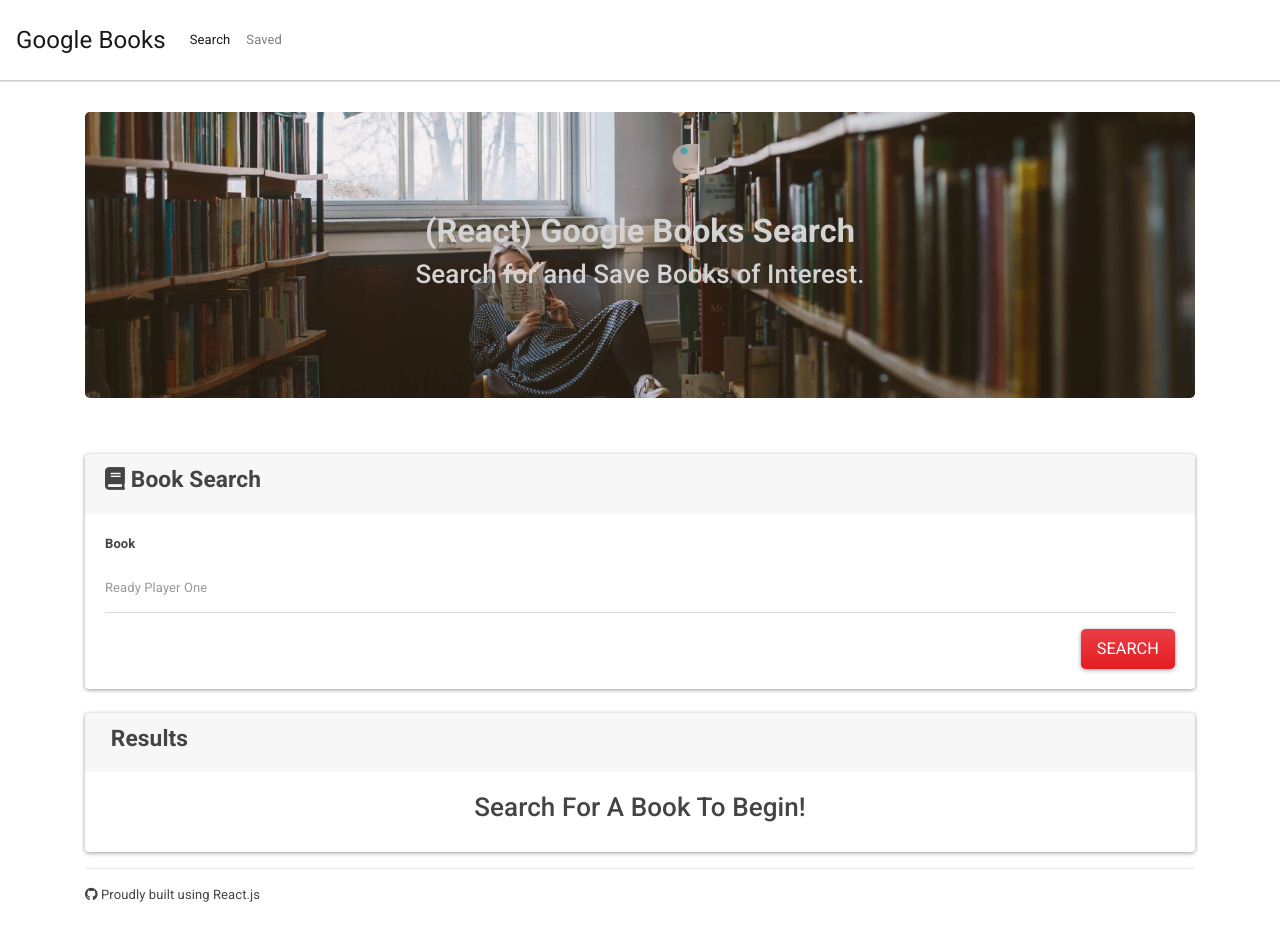
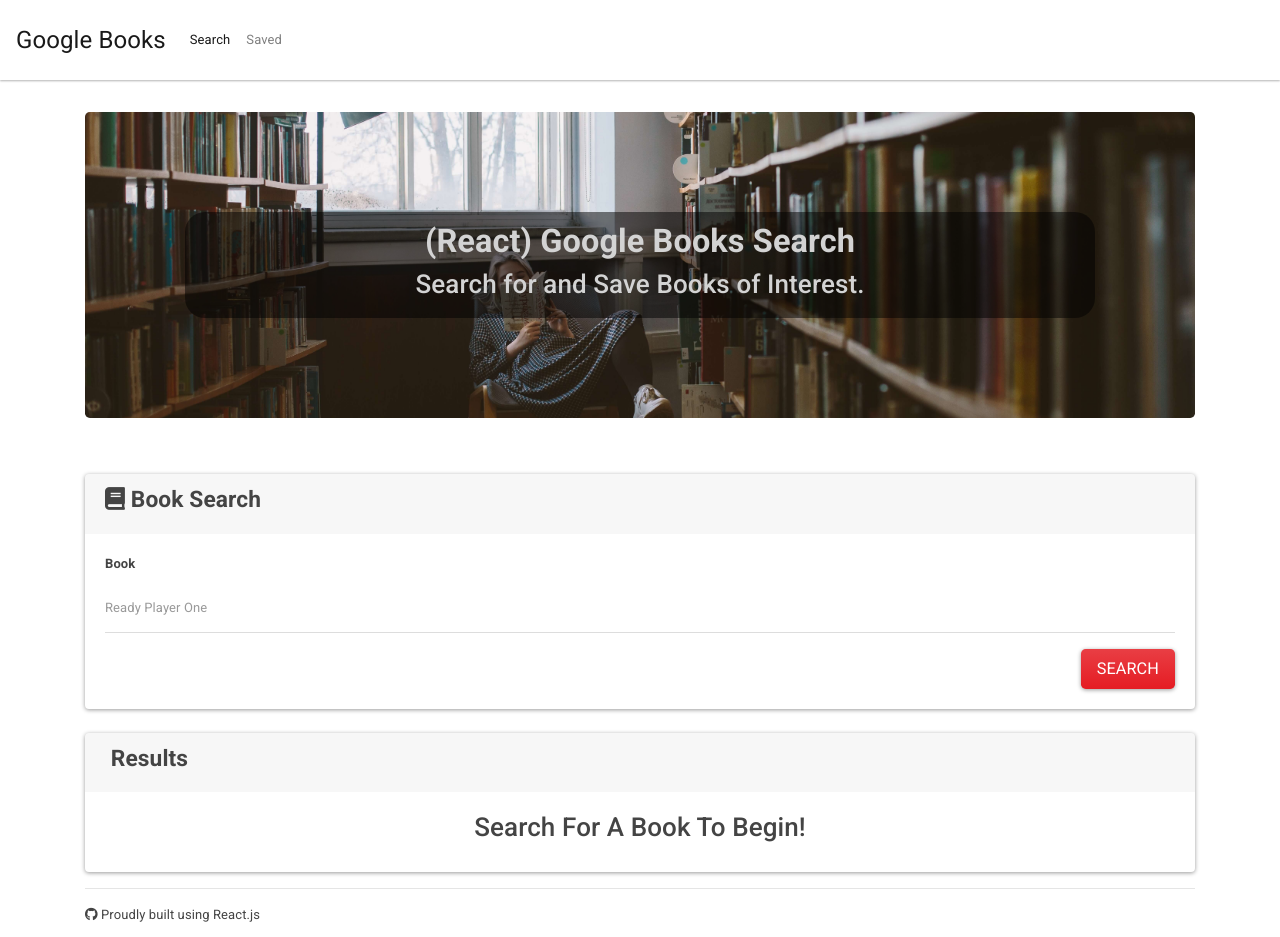
Before and after one commit to NathanSzu/GoogleBookSearch, a React (Create React App) app in the folder client/: page / in a window 1280 px wide. Built offline with nearby package versions, Linux system fonts and the light colour scheme; some icons are missing.

Commit message:
Added some home page styling

```diff
--- a/client/src/pages/Home.js
+++ b/client/src/pages/Home.js
@@ -63,10 +63,13 @@
         <Row>
           <Col size="md-12">
             <Jumbotron>
-                <h1 className="text-center color">
+              <div className="wrapper">
+                <h1 className="text-center color to-top">
                   <strong>(React) Google Books Search</strong>
                 </h1>
-                <h2 className="text-center color">Search for and Save Books of Interest.</h2>
+                <h2 className="text-center color to-top">Search for and Save Books of Interest.</h2>
+                <div className="backer"></div>
+              </div>
             </Jumbotron>
           </Col>
           <Col size="md-12">
--- a/client/src/pages/app.css
+++ b/client/src/pages/app.css
@@ -1,3 +1,24 @@
 .color {
     color: lightgray;
 }
+
+.to-top {
+    position: relative;
+    z-index: 1;
+}
+
+.backer {
+    position: absolute;
+    background-color: black;
+    opacity: 50%;
+    border-radius: 20px;
+    top: 0px;
+    bottom: 0px;
+    left: 0px;
+    right: 0px;
+}
+
+.wrapper {
+    position: relative;
+    padding: 10px;
+}
```
